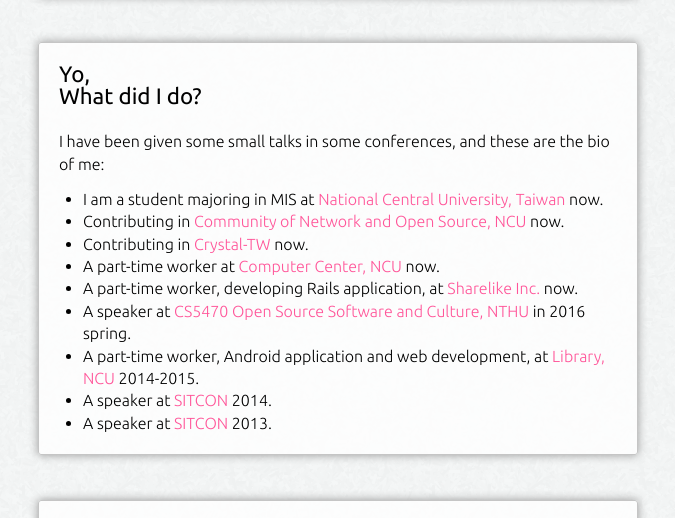
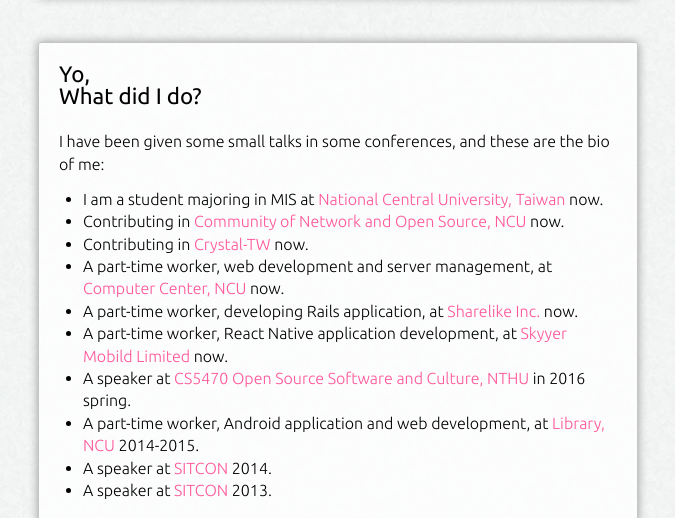
Before and after one commit to david50407/davy.tw, a plain HTML site: page index.html in a window 1280 px wide. Shown: the part 250-768 px from the top of the page, without its empty margins (302-977 px from the left). Drawn offline with Linux system fonts and the light colour scheme.

Commit message:
Update exps

```diff
--- a/index.html
+++ b/index.html
@@ -62,8 +62,9 @@
 				<li>I am a student majoring in MIS at <a href='http://www.ncu.edu.tw'>National Central University, Taiwan</a> now.
 				<li>Contributing in <a href='http://www.nos.ncu.edu.tw'>Community of Network and Open Source, NCU</a> now.
 				<li>Contributing in <a href='http://tw.crystal-lang.org'>Crystal-TW</a> now.
-				<li>A part-time worker at <a href='http://www.cc.ncu.edu.tw'>Computer Center, NCU</a> now.
+				<li>A part-time worker, web development and server management, at <a href='http://www.cc.ncu.edu.tw'>Computer Center, NCU</a> now.
 				<li>A part-time worker, developing Rails application, at <a href='http://sharelike.asia'>Sharelike Inc.</a> now.
+				<li>A part-time worker, React Native application development, at <a href='https://www.skyyer.com'>Skyyer Mobild Limited</a> now.
 				<li>A speaker at <a href='https://nmsl.cs.nthu.edu.tw/index.php/84-courses/129-cs5470-outline-2016'>CS5470 Open Source Software and Culture, NTHU</a> in 2016 spring.
 				<li>A part-time worker, Android application and web development, at <a href='http://www.lib.ncu.edu.tw'>Library, NCU</a> 2014-2015.
 				<li>A speaker at <a href='http://sitcon.org'>SITCON</a> 2014.</li>
```
